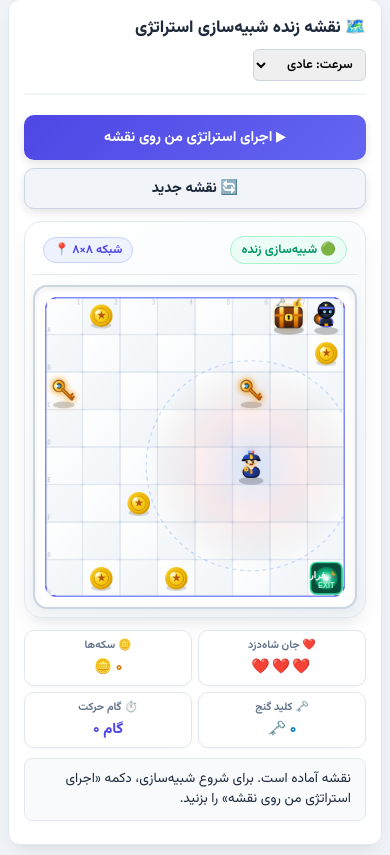
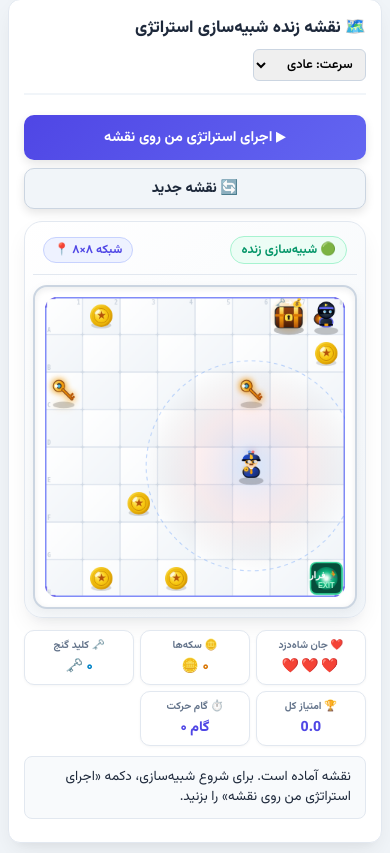
Before and after one commit to Sorooshsatary/ai-game-rl, a FastAPI app: page / in a window 390 px wide. Shown: the part 1109-1964 px from the top of the page. Run offline with FastAPI, Linux system fonts and the light colour scheme.

Commit message:
feat(ui): display live accumulated score in Part 1 strategy simulation HUD

```diff
--- a/game/ui/static/css/style.css
+++ b/game/ui/static/css/style.css
@@ -1098,8 +1098,8 @@ canvas {
 
 .hud-stats-grid {
   display: grid;
-  grid-template-columns: repeat(4, 1fr);
-  gap: 8px;
+  grid-template-columns: repeat(5, 1fr);
+  gap: 6px;
   text-align: center;
   margin-top: 10px;
 }
@@ -1358,20 +1358,20 @@ html, body {
   }
 
   .hud-stats-grid {
-    grid-template-columns: repeat(4, 1fr);
-    gap: 6px;
+    grid-template-columns: repeat(5, 1fr);
+    gap: 4px;
   }
 
   .hud-stat-box {
-    padding: 6px 3px;
+    padding: 6px 2px;
   }
 
   .hud-stat-label {
-    font-size: 0.68rem;
+    font-size: 0.65rem;
   }
 
   .hud-stat-val {
-    font-size: 0.92rem;
+    font-size: 0.88rem;
   }
 
   .modal-dialog {
@@ -1395,7 +1395,7 @@ html, body {
   }
 
   .hud-stats-grid {
-    grid-template-columns: repeat(2, 1fr);
+    grid-template-columns: repeat(3, 1fr);
     gap: 6px;
   }
 
--- a/game/ui/static/js/comparison.js
+++ b/game/ui/static/js/comparison.js
@@ -120,6 +120,7 @@ const ComparisonUI = {
     const livesEl = document.getElementById('part1-agent-lives');
     const coinsEl = document.getElementById('part1-agent-coins');
     const diamondsEl = document.getElementById('part1-agent-diamonds');
+    const scoreEl = document.getElementById('part1-agent-score');
     const stepEl = document.getElementById('part1-step-counter');
     const speedSelect = document.getElementById('part1-speed');
 
@@ -146,6 +147,10 @@ const ComparisonUI = {
     if (livesEl) livesEl.textContent = '❤️❤️❤️';
     if (coinsEl) coinsEl.textContent = '0 🪙';
     if (diamondsEl) diamondsEl.textContent = '0 🗝️';
+    if (scoreEl) {
+      scoreEl.textContent = '0.0';
+      scoreEl.style.color = '#4f46e5';
+    }
     if (stepEl) stepEl.textContent = 'موقعیت آغازین (گام ۰)';
     if (logBox) {
       logBox.innerHTML = `
@@ -158,31 +163,37 @@ const ComparisonUI = {
     const drawStep = () => {
       if (idx >= steps.length) {
         clearInterval(this.stratTestAnimId);
+        if (scoreEl && res.summary && typeof res.summary.total_reward === 'number') {
+          const finalScore = res.summary.total_reward;
+          scoreEl.textContent = (finalScore > 0 ? '+' : '') + finalScore.toFixed(1);
+          scoreEl.style.color = finalScore >= 0 ? '#10b981' : '#ef4444';
+        }
         // Show educational critique
         let critiqueHtml = '';
         if (res.summary.termination_reason === 'DEATH') {
           critiqueHtml = `
             <div style="background: #fef2f2; border-right: 4px solid #ef4444; padding: 12px; border-radius: 8px; margin-top: 10px;">
-              <strong style="color: #b91c1c;">⚠️ نتیجه: عامل قانون‌محور شکست خورد و توسط هیولا شکار شد!</strong>
+              <strong style="color: #b91c1c;">⚠️ نتیجه: شاه‌دزد قانون‌محور شکست خورد و توسط پلیس دستگیر شد!</strong>
               <p style="font-size: 0.88rem; color: #7f1d1d; margin-top: 6px; line-height: 1.6;">
-                استراتژی شما به عامل گفت دنبال اهدافش برود، اما چون دستورات و شروط از پیش‌تعیین‌شده بودند، نتوانست مسیر حرکت هیولا را پیش‌بینی کند و گیر افتاد.
-                <strong>این دقیقاً دلیلی است که به هوش مصنوعی و یادگیری تقویتی نیاز داریم تا مسیرها را با تجربه کشف کند!</strong>
+                استراتژی شما به عامل گفت دنبال اهدافش برود، اما چون دستورات و شروط از پیش‌تعیین‌شده بودند، نتوانست مسیر حرکت پلیس را پیش‌بینی کند و گیر افتاد.
+                <strong>امتیاز نهایی کسب‌شده: ${res.summary.total_reward.toFixed(1)}</strong>
               </p>
             </div>
           `;
         } else if (res.summary.termination_reason === 'TIMEOUT') {
           critiqueHtml = `
             <div style="background: #fffbeb; border-right: 4px solid #f59e0b; padding: 12px; border-radius: 8px; margin-top: 10px;">
-              <strong style="color: #b45309;">⏳ نتیجه: زمان تمام شد و ربات سرگردان ماند!</strong>
+              <strong style="color: #b45309;">⏳ نتیجه: فرصت تمام شد و شاه‌دزد به خروج نرسید!</strong>
               <p style="font-size: 0.88rem; color: #92400e; margin-top: 6px; line-height: 1.6;">
-                ربات نتوانست قبل از پایان فرصت، مسیر رسیدن به درب خروج را پیدا کند. هوش مصنوعی یادگیرنده مسیر بهینه را با تجربه پیدا می‌کند.
+                شاه‌دزد نتوانست قبل از پایان فرصت، به درب خروج برسد. هوش مصنوعی یادگیرنده مسیر بهینه را با تجربه پیدا می‌کند.
+                <strong>امتیاز نهایی کسب‌شده: ${res.summary.total_reward.toFixed(1)}</strong>
               </p>
             </div>
           `;
         } else {
           critiqueHtml = `
             <div style="background: #ecfdf5; border-right: 4px solid #10b981; padding: 12px; border-radius: 8px; margin-top: 10px;">
-              <strong style="color: #047857;">🎉 آفرین! استراتژی در این نقشه موفق شد و سالم خارج شد.</strong>
+              <strong style="color: #047857;">🎉 آفرین! شاه‌دزد در این نقشه موفق شد و با کسب امتیاز ${res.summary.total_reward.toFixed(1)} خارج شد.</strong>
               <p style="font-size: 0.88rem; color: #065f46; margin-top: 6px; line-height: 1.6;">
                 حالا در بخش ۲ بروید و ببینید آیا این استراتژی در برابر هوش مصنوعی یادگیرنده هم می‌تواند برنده شود یا خیر!
               </p>
@@ -207,6 +218,11 @@ const ComparisonUI = {
       if (livesEl) livesEl.textContent = '❤️'.repeat(Math.max(0, st.lives));
       if (coinsEl) coinsEl.textContent = `${st.coins} 🪙`;
       if (diamondsEl) diamondsEl.textContent = `${st.diamonds} 🗝️`;
+      if (scoreEl) {
+        const sc = typeof st.accumulated_score === 'number' ? st.accumulated_score : 0.0;
+        scoreEl.textContent = (sc > 0 ? '+' : '') + sc.toFixed(1);
+        scoreEl.style.color = sc >= 0 ? '#10b981' : '#ef4444';
+      }
       if (stepEl) stepEl.textContent = `گام ${st.step_index}`;
 
       if (logBox) {
--- a/game/ui/templates/index.html
+++ b/game/ui/templates/index.html
@@ -145,6 +145,10 @@
             <div class="hud-stat-box">
               <div class="hud-stat-label">🗝️ کلید گنج</div>
               <div id="part1-agent-diamonds" class="hud-stat-val gems-val">۰ 🗝️</div>
+            </div>
+            <div class="hud-stat-box">
+              <div class="hud-stat-label">🏆 امتیاز کل</div>
+              <div id="part1-agent-score" class="hud-stat-val score-val" style="color: #4f46e5; direction: ltr;">0.0</div>
             </div>
             <div class="hud-stat-box">
               <div class="hud-stat-label">⏱️ گام حرکت</div>
```
